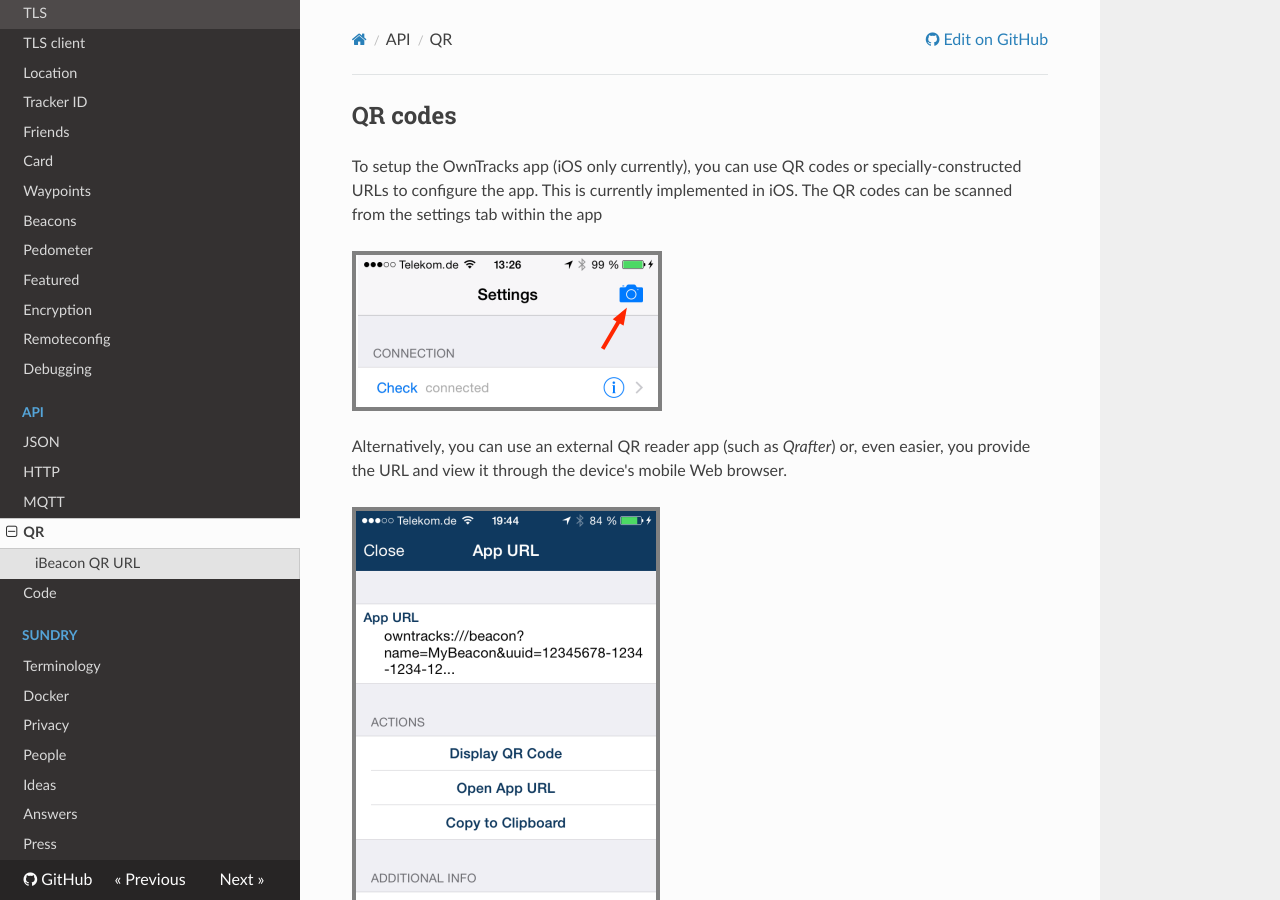
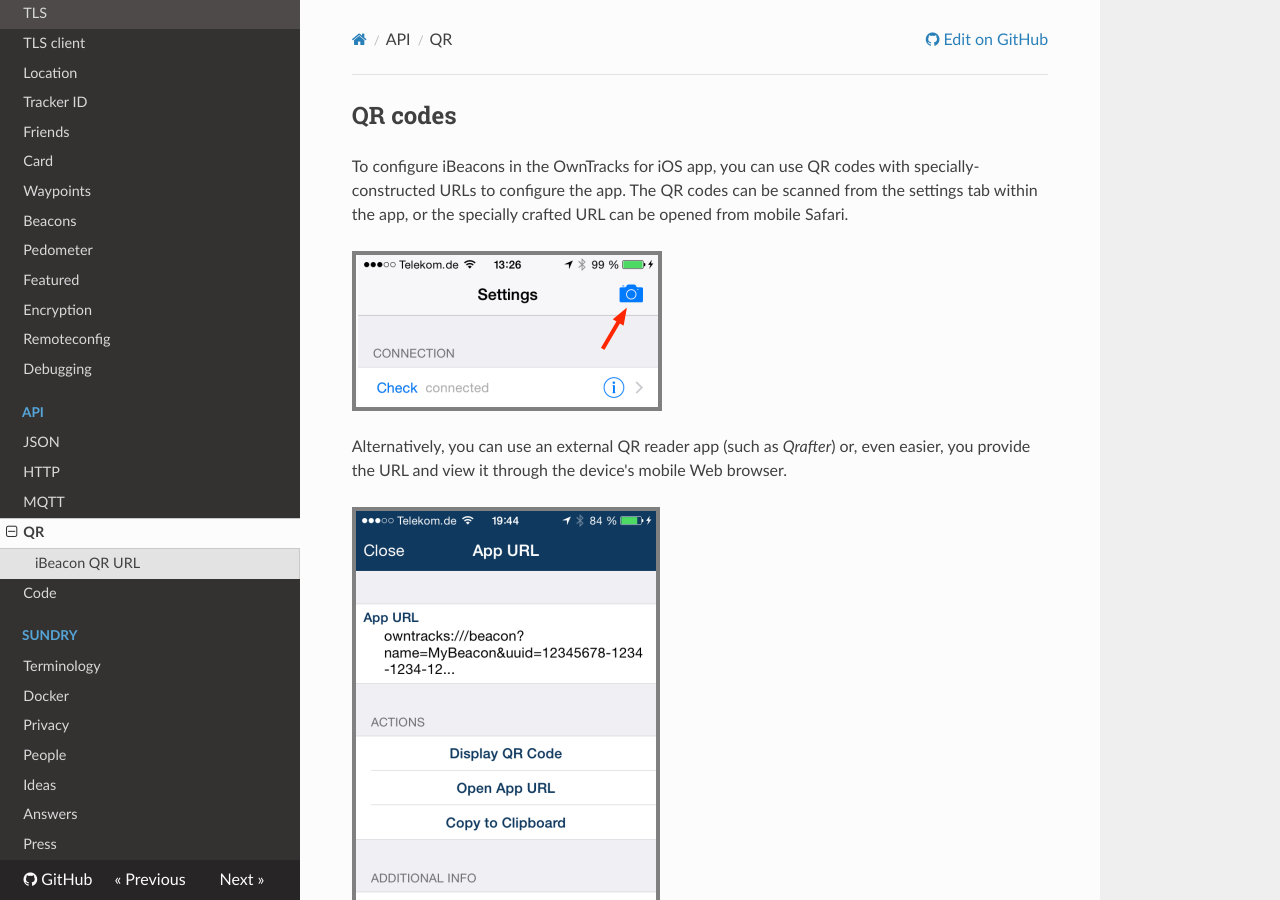
Before and after one commit to owntracks/booklet, an MkDocs documentation site: the page built from docs/tech/qr.md, in a window 1280 px wide and 900 px high. Built offline with MkDocs 1.6.1, drawn with Linux system fonts in a browser that asks for light colours; nearby versions of some CDN libraries; old or Windows-style settings are respelled for this version of MkDocs.

Commit message:
clarify QR is for beacons only 	addresses https://github.com/owntracks/ios/issues/443

```diff
--- a/docs/tech/qr.md
+++ b/docs/tech/qr.md
@@ -1,6 +1,6 @@
 ## QR codes
 
-To setup the OwnTracks app (iOS only currently), you can use QR codes or specially-constructed URLs to configure the app. This is currently implemented in iOS. The QR codes can be scanned from the settings tab within the app
+To configure iBeacons in the OwnTracks for iOS app, you can use QR codes with specially-constructed URLs to configure the app. The QR codes can be scanned from the settings tab within the app, or the specially crafted URL can be opened from mobile Safari.
 
 ![iOS settings](images/b-ios-scan-setting.png)
 
```
